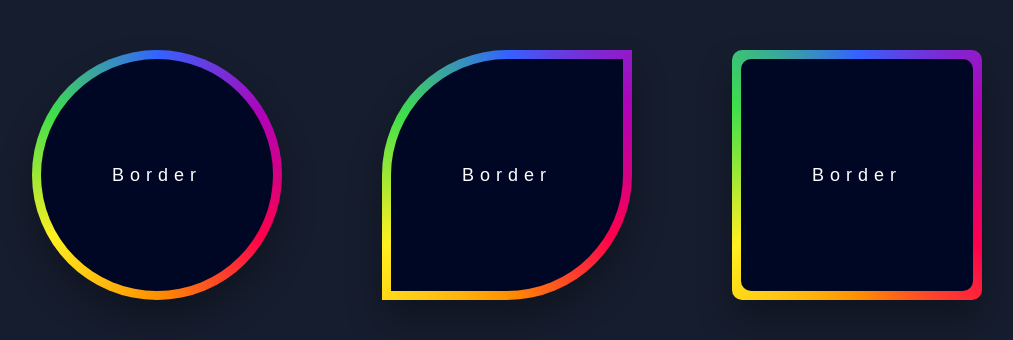
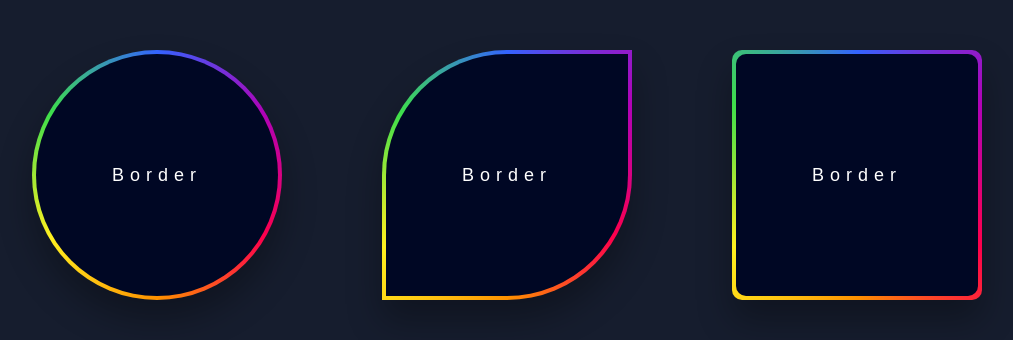
Before and after one commit to gabrielnerys/animated-border, a plain HTML site: page index.html in a window 1280 px wide. Shown: the whole page, without its empty margins (133-1146 px from the left). Drawn offline with Linux system fonts and the light colour scheme.

Commit message:
Alterações no css

```diff
--- a/style.css
+++ b/style.css
@@ -86,14 +86,15 @@ div:nth-child(3){
 .animated::after{
     content: 'Border';
     position: relative;
-    height: 93%;
-    width: 93%;
-    left: 3.5%;
-    top: 3.5%;
+    height: 97%;
+    width: 97%;
+    left: 1.5%;
+    top: 1.5%;
     background-color: rgb(0, 7, 36);
     letter-spacing: 6px;
     display: grid;
     place-items: center;
+
 }
 
 #button1::after{
```
